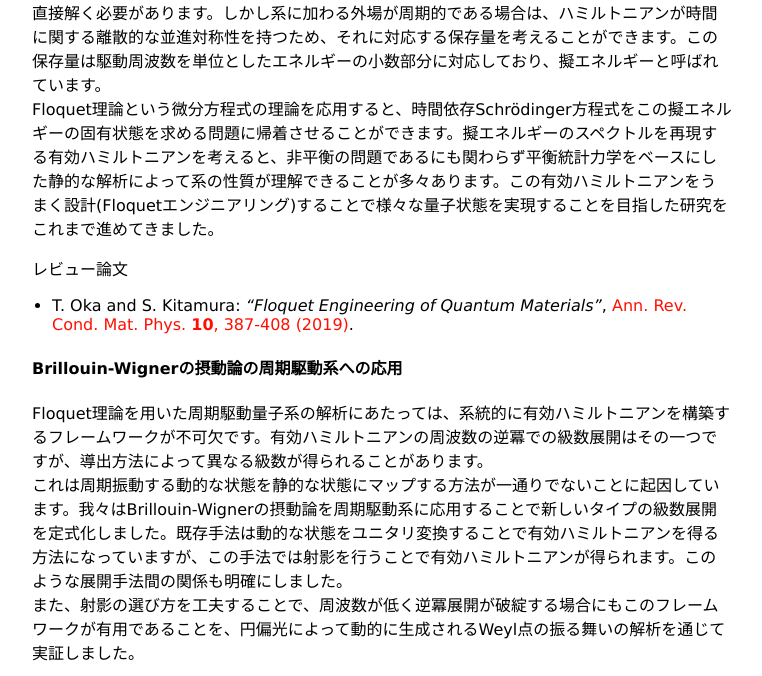
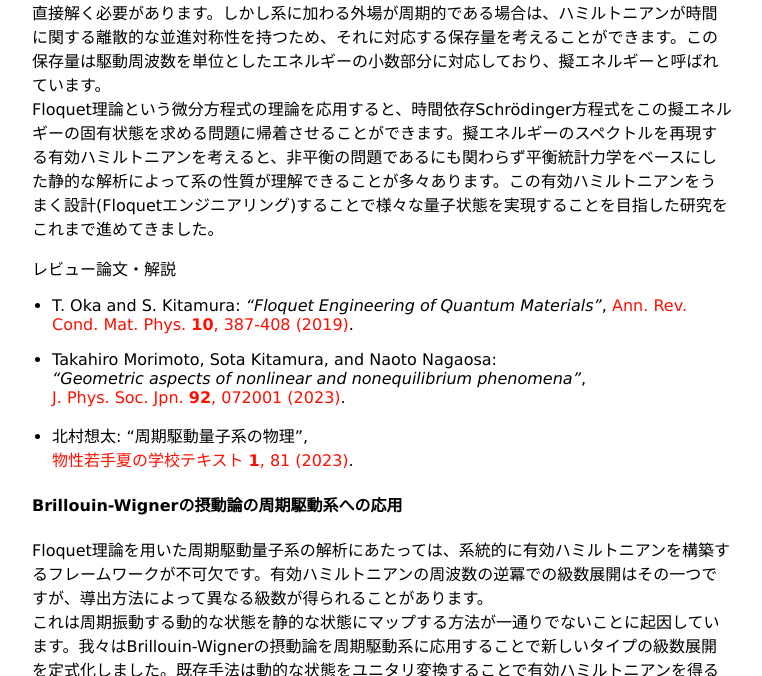
Before and after one commit to sotaph/sotaph.github.io, a Jekyll site: the page built from research.md, in a window 1280 px wide and 900 px high, scrolled down 1545 px, cut to the strip 0-676 px from the top of the window. Shown: the whole strip, without its empty margins (258-1020 px from the left). Built offline with Jekyll 4.4.1, drawn with Linux system fonts in a browser that asks for light colours; nearby versions of some CDN libraries; formulas are drawn with MathJax 3; a style sheet for code colours, icons or effects is not loaded; our own code applies the rules of GitHub Pages for plain Markdown files.

Commit message:
update jpsj-review

```diff
--- a/research.md
+++ b/research.md
@@ -45,11 +45,20 @@ _"Current response of nonequilibrium steady states in Landau-Zener problem: None
 一般に、外場によって駆動された量子系の性質を調べるためには時間依存Schrödinger方程式を直接解く必要があります。しかし系に加わる外場が周期的である場合は、ハミルトニアンが時間に関する離散的な並進対称性を持つため、それに対応する保存量を考えることができます。この保存量は駆動周波数を単位としたエネルギーの小数部分に対応しており、擬エネルギーと呼ばれています。
 Floquet理論という微分方程式の理論を応用すると、時間依存Schrödinger方程式をこの擬エネルギーの固有状態を求める問題に帰着させることができます。擬エネルギーのスペクトルを再現する有効ハミルトニアンを考えると、非平衡の問題であるにも関わらず平衡統計力学をベースにした静的な解析によって系の性質が理解できることが多々あります。この有効ハミルトニアンをうまく設計(Floquetエンジニアリング)することで様々な量子状態を実現することを目指した研究をこれまで進めてきました。
 
-レビュー論文
+レビュー論文・解説
 
 - T. Oka and S. Kitamura:
 _"Floquet Engineering of Quantum Materials"_,
 [Ann. Rev. Cond. Mat. Phys. **10**, 387-408 (2019)](https://www.annualreviews.org/doi/abs/10.1146/annurev-conmatphys-031218-013423).  [<i class="ai ai-arxiv ai-lg" title="arXiv"></i>](https://arxiv.org/abs/1804.03212)
+
+- Takahiro Morimoto, Sota Kitamura, and Naoto Nagaosa:
+_"Geometric aspects of nonlinear and nonequilibrium phenomena"_,
+[J. Phys. Soc. Jpn. **92**, 072001 (2023)](https://journals.jps.jp/doi/10.7566/JPSJ.92.072001).
+
+- 北村想太:
+"周期駆動量子系の物理",
+[物性若手夏の学校テキスト **1**, 81 (2023)](https://doi.org/10.57393/natsugaku.1.0_81).
+
 
 #### Brillouin-Wignerの摂動論の周期駆動系への応用
 
```
Also changed, not shown: index.md (+4 -2 lines).
